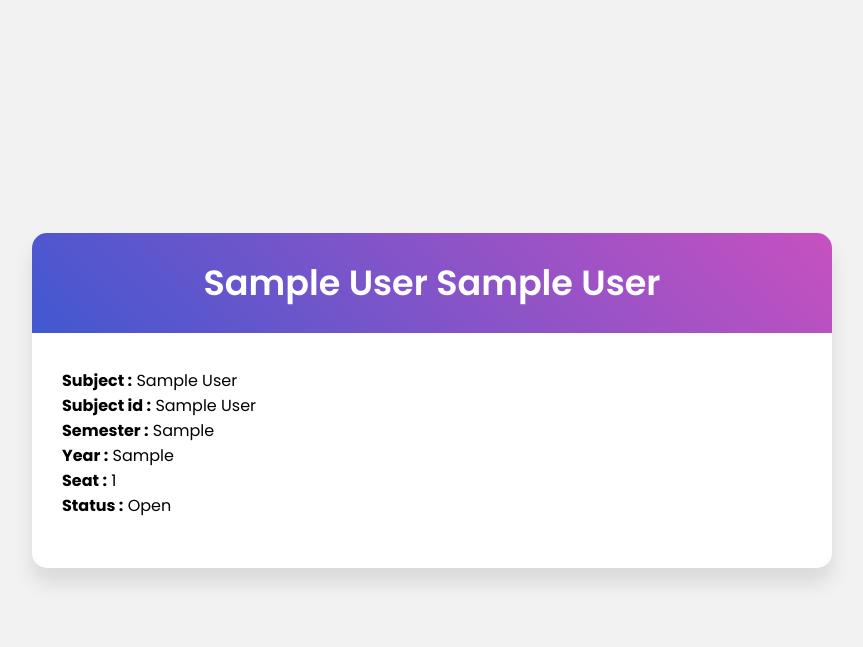
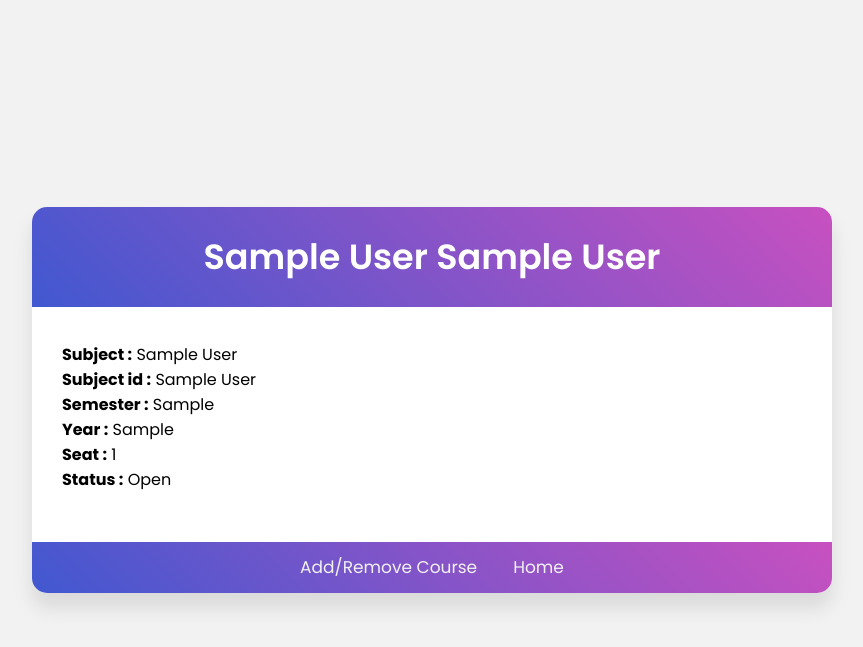
Before and after one commit to 6410685090/cn331-as2, a Django app: template users/templates/users/info.html in a window 1280 px wide. Shown: the top 647 px of the page, without its empty margins (208-1071 px from the left). Run offline with Django 4.2, Linux system fonts and the light colour scheme; the template is opened without the code that fills it: values that come from a table or form of the project are taken from there, others are empty; tables that the repository leaves empty hold one stand-in row (values such as "Sample post").

Commit message:
add nav info

```diff
--- a/users/templates/users/info.html
+++ b/users/templates/users/info.html
@@ -24,5 +24,9 @@
             {% endif %}
         </p>
     </form>
+    <div class="topnav">
+        <a href="{% url 'mycourse' %}">Add/Remove Course</a>
+        <a href="/">Home</a>
+    </div>
 </div>
 {% endblock %}
```
